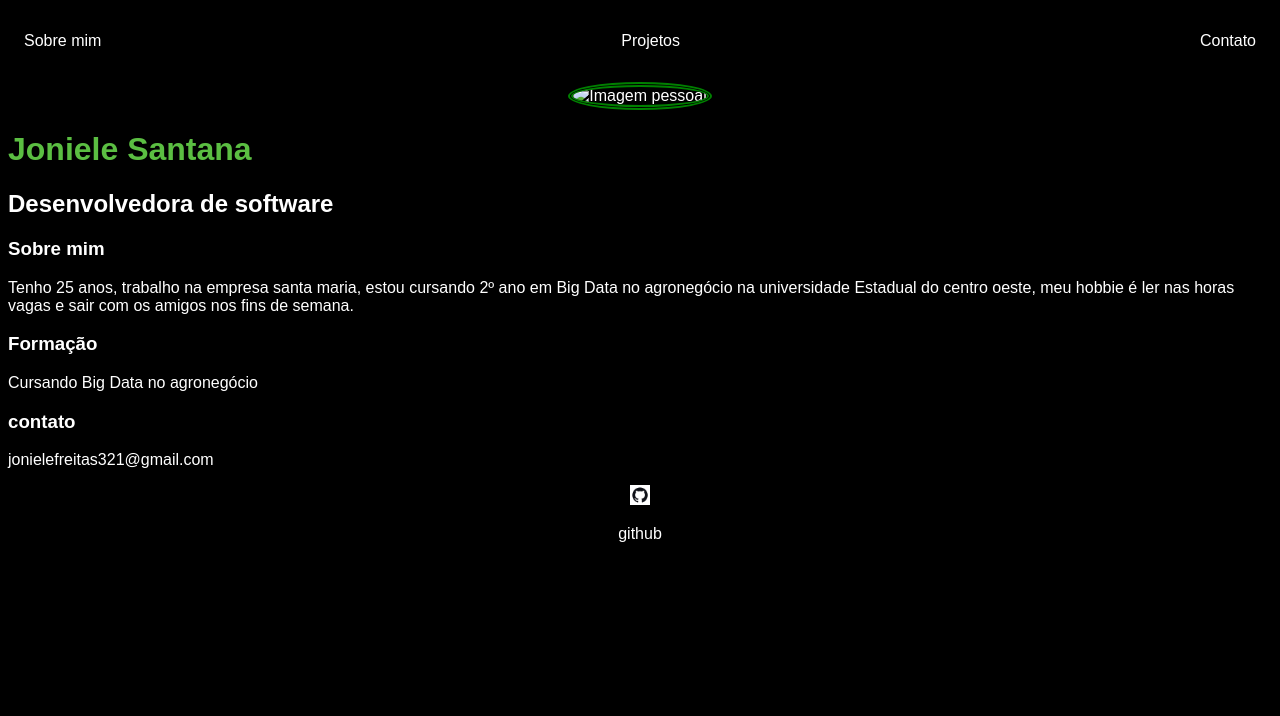
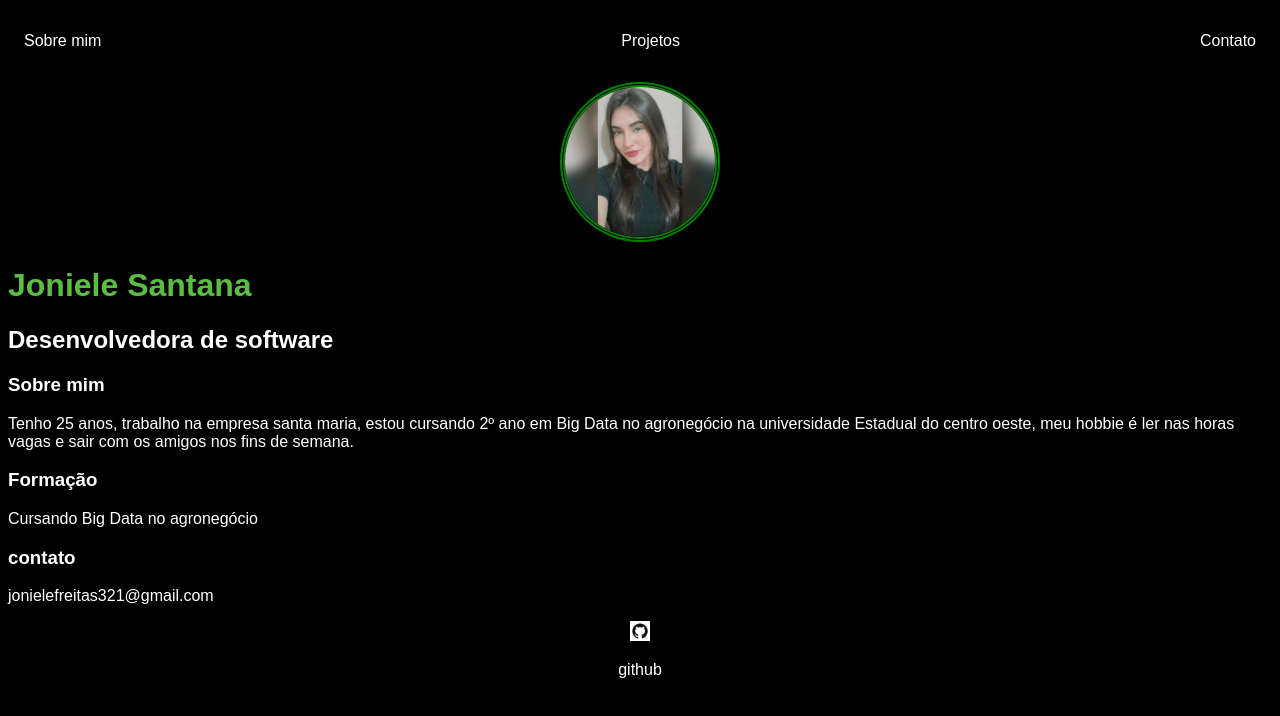
Before and after one commit to Joniele-s2/Joniele-s2.github.io, a plain HTML site: page index.html in a window 1280 px wide. Drawn offline with Linux system fonts and the light colour scheme; files whose address does not match are found by name.

Commit message:
alteração img

```diff
--- a/index.html
+++ b/index.html
@@ -22,7 +22,7 @@
     </nav>
     <header>
         <div class="img">
-            <img src="/imag/Foto.jpeg" alt="Imagem pessoal">
+            <img src="./imag/Foto.jpeg" alt="Imagem pessoal">
         </div>
         <h1>Joniele Santana</h1>
         <h2>Desenvolvedora de software</h2>
```
Also changed, not shown: imag/Foto.jpeg (renamed from Foto.jpeg), imag/Github1.jpeg (renamed from Github1.jpeg).
